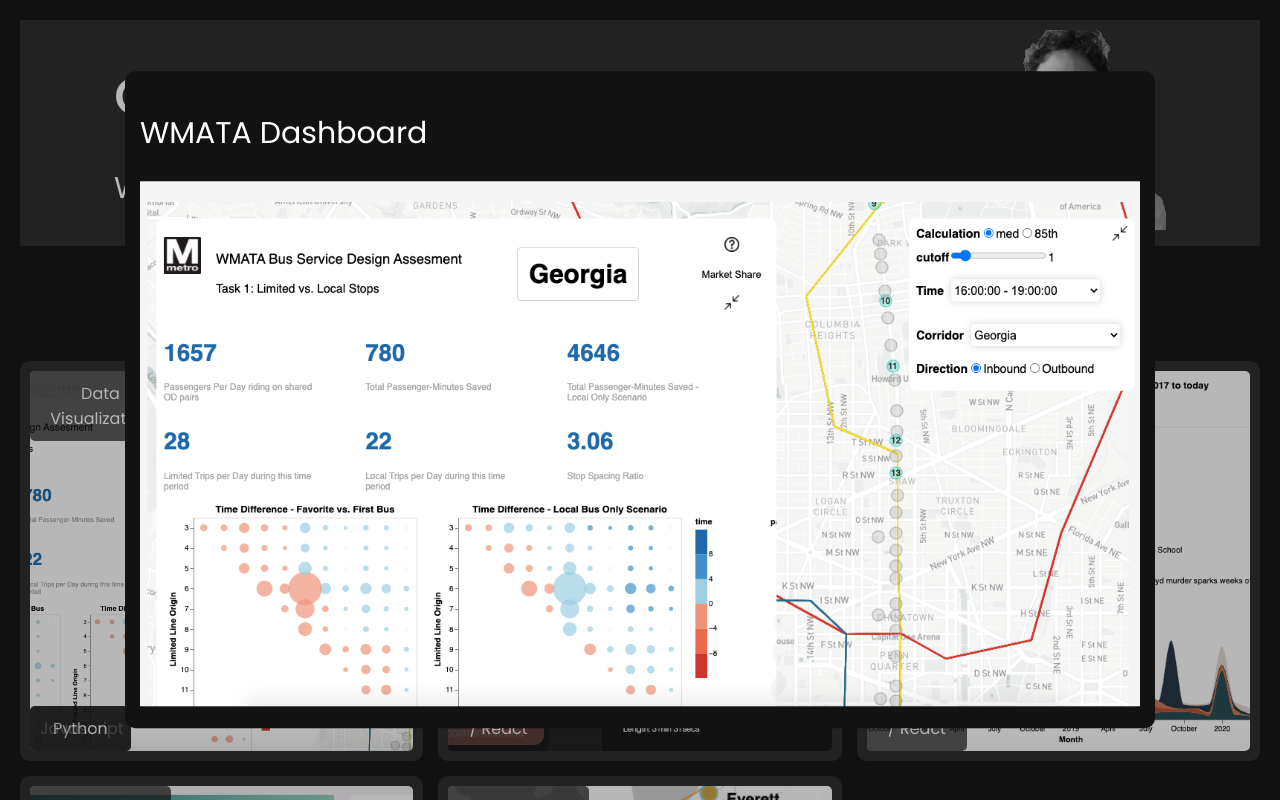
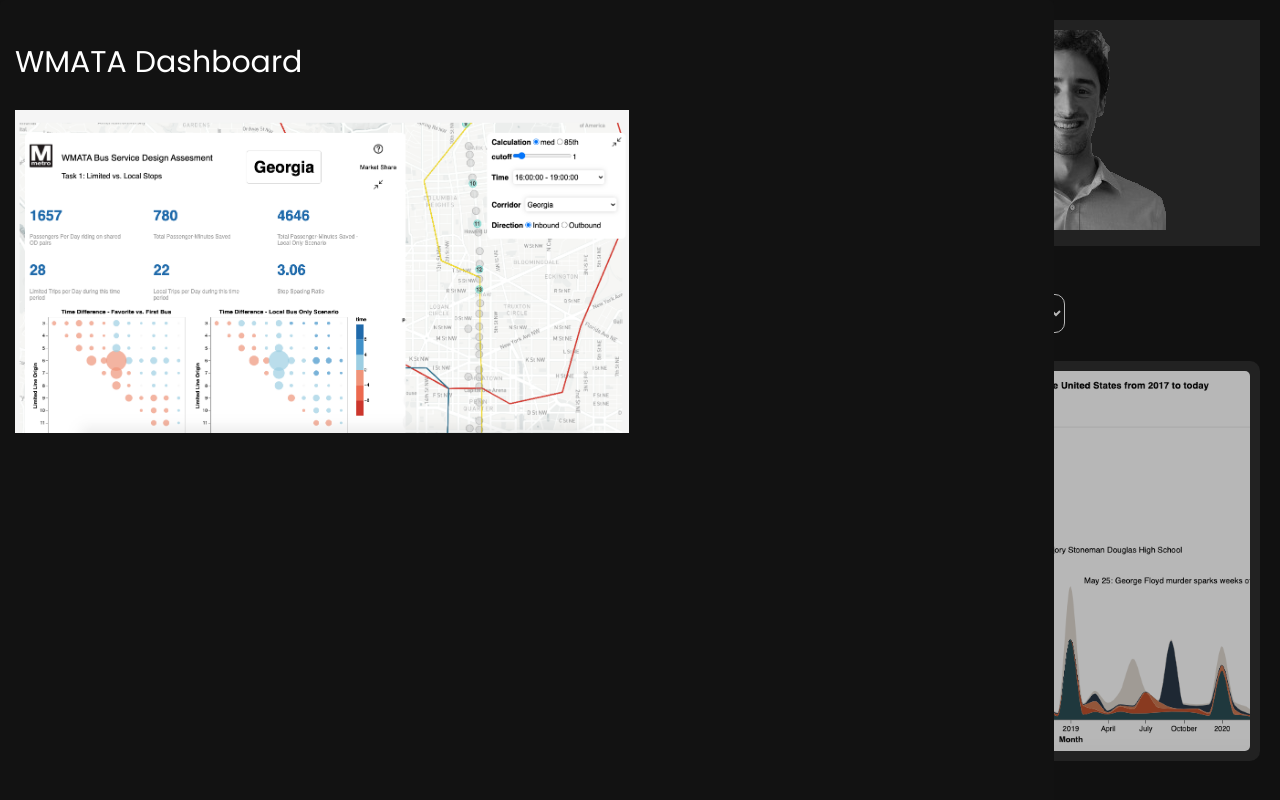
Before and after one commit to csdiehl16/csdiehl16.github.io, a React (Create React App) app: page / in a window 1280 px wide. Both pictures are taken after a click on the picture 221 px from the left and 560 px from the top of the page. Shown: the top 800 px of the page. Built offline with nearby package versions, Linux system fonts and the light colour scheme.

Commit message:
basic css transition for modal

```diff
--- a/package.json
+++ b/package.json
@@ -9,6 +9,7 @@
     "react": "^18.1.0",
     "react-dom": "^18.1.0",
     "react-scripts": "5.0.1",
+    "react-transition-group": "^4.4.2",
     "web-vitals": "^2.1.4"
   },
   "scripts": {
--- a/src/components/Modal.js
+++ b/src/components/Modal.js
@@ -8,7 +8,13 @@
         className={classes.modalbackground}
         onClick={props.closeHandler}
       ></div>
-      <div className={classes.modal}>
+      <div
+        className={
+          props.open
+            ? `${classes.modal} ${classes.modalOpen}`
+            : `${classes.modal} ${classes.modalClosed}`
+        }
+      >
         <h2>{props.tileInfo.name}</h2>
         <img
           className={classes["modal-image"]}
--- a/src/components/Modal.module.css
+++ b/src/components/Modal.module.css
@@ -11,18 +11,25 @@
 
 .modal {
   position: fixed;
-  top: 50%;
-  left: 50%;
-  width: 1000px;
+  top: 0%;
+  left: 0%;
+  width: 80vw;
   max-width: 100%;
+  height: 100%;
   z-index: 15;
-  transform: translate(-50%, -50%);
   overflow: scroll;
-  max-height: 90%;
   background-color: #121212;
-  border-radius: 10px;
+  border-radius: 5px;
   text-align: left;
   padding: 15px;
+}
+
+.modalOpen {
+  animation: slide-in 0.7s ease-out forwards;
+}
+
+.modalClosed {
+  animation: slide-out 0.7s ease-out forwards;
 }
 
 .modal::-webkit-scrollbar {
@@ -30,6 +37,25 @@
 }
 
 .modal-image {
-  width: 100%;
-  height: 100%;
+  width: 60%;
 }
+
+@keyframes slide-in {
+  from {
+    transform: translateX(-100%);
+  }
+
+  to {
+    transform: translateX(0%);
+  }
+}
+
+@keyframes slide-out {
+  from {
+    transform: translateX(0%);
+  }
+
+  to {
+    transform: translateX(-100%);
+  }
+}
--- a/src/components/ProjectTile.js
+++ b/src/components/ProjectTile.js
@@ -14,6 +14,7 @@
         alt={props.title}
       ></img>
       <div className={classes.tag}>{props.tag}</div>
+      <div className={classes.langTagContainer}>
         {props.languageTag.map((t) => {
           return (
             <div className={classes.languageTag} key={Math.random()}>
@@ -22,6 +23,7 @@
           );
         })}
       </div>
+    </div>
   );
 };
 
--- a/src/components/ProjectTile.module.css
+++ b/src/components/ProjectTile.module.css
@@ -1,6 +1,11 @@
+:root {
+  --tag-padding: 10px;
+  --tag-position: 20px;
+}
+
 .tile {
   border-radius: 10px;
-  padding: 10px;
+  padding: var(--tag-padding);
   position: relative;
   background-color: rgba(255, 255, 255, 0.1);
 }
@@ -18,12 +23,13 @@
   background-color: #121212;
   opacity: 0.7;
   color: #fff;
-  padding: 10px;
+  padding: var(--tag-padding);
   width: 30%;
   position: absolute;
-  top: 10px;
-  left: 10px;
+  top: var(--tag-position);
+  left: var(--tag-position);
   z-index: 5;
+  border: 1px solid #fff;
 }
 
 .languageTag {
@@ -32,8 +38,13 @@
   opacity: 0.7;
   padding: 10px;
   color: #fff;
-  width: 20%;
+  border: 1px solid #fff;
+}
+
+.langTagContainer {
   position: absolute;
-  bottom: 10px;
-  left: 10px;
+  bottom: var(--tag-position);
+  left: var(--tag-position);
+  display: flex;
+  gap: 10px;
 }
--- a/src/components/Projects.js
+++ b/src/components/Projects.js
@@ -112,7 +112,13 @@
         </div>
       </div>
       <div className="container">
-        {showModal && <Modal tileInfo={activeTile} closeHandler={closeModal} />}
+        {showModal && (
+          <Modal
+            tileInfo={activeTile}
+            closeHandler={closeModal}
+            open={showModal}
+          />
+        )}
         <div className="tileContainer">{tiles}</div>
       </div>
     </div>
```
Also changed, not shown: 1 other file (tests, documents, lock files or other folders). Lines whose indentation alone changed are shown as unchanged.
